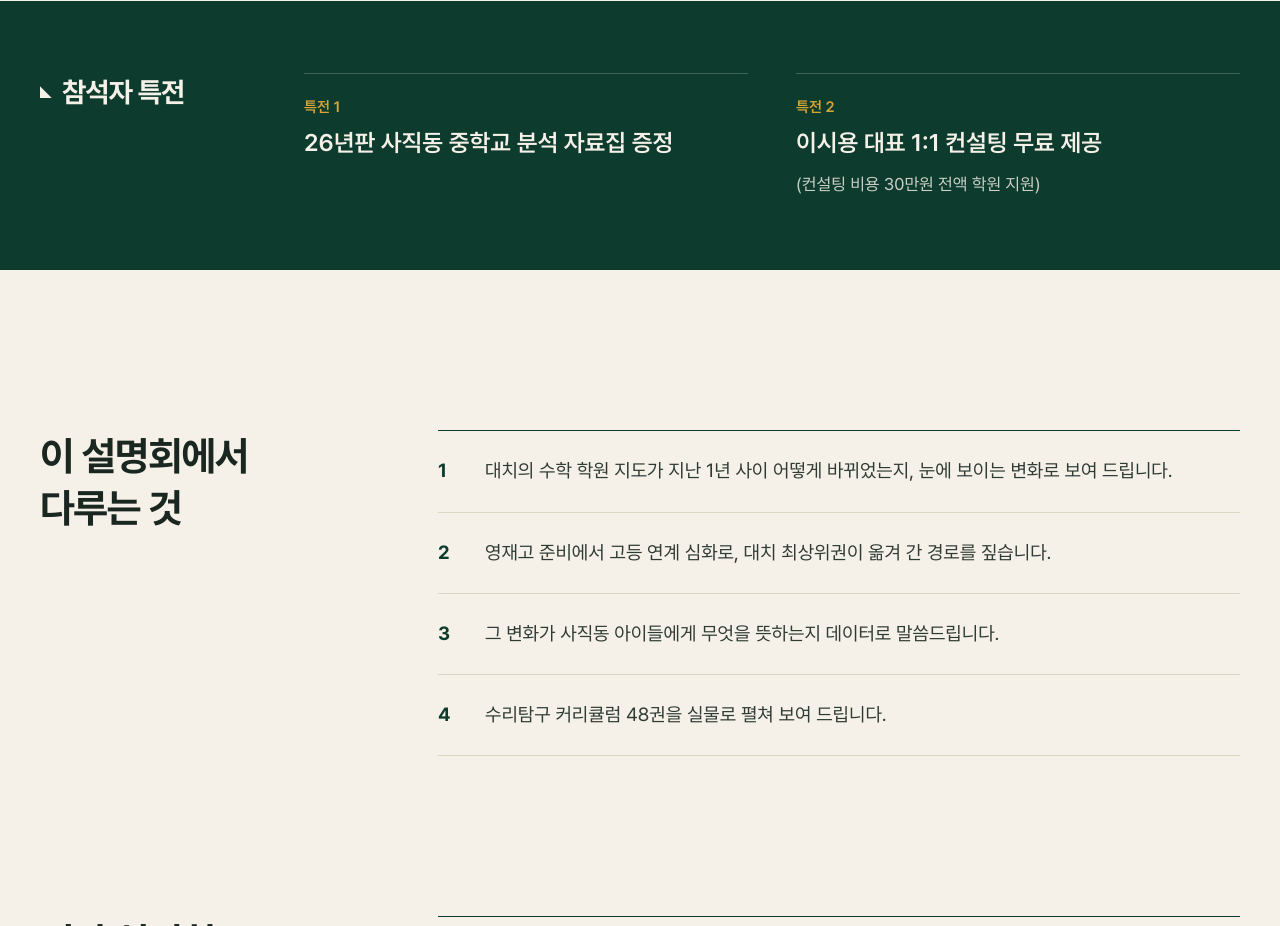
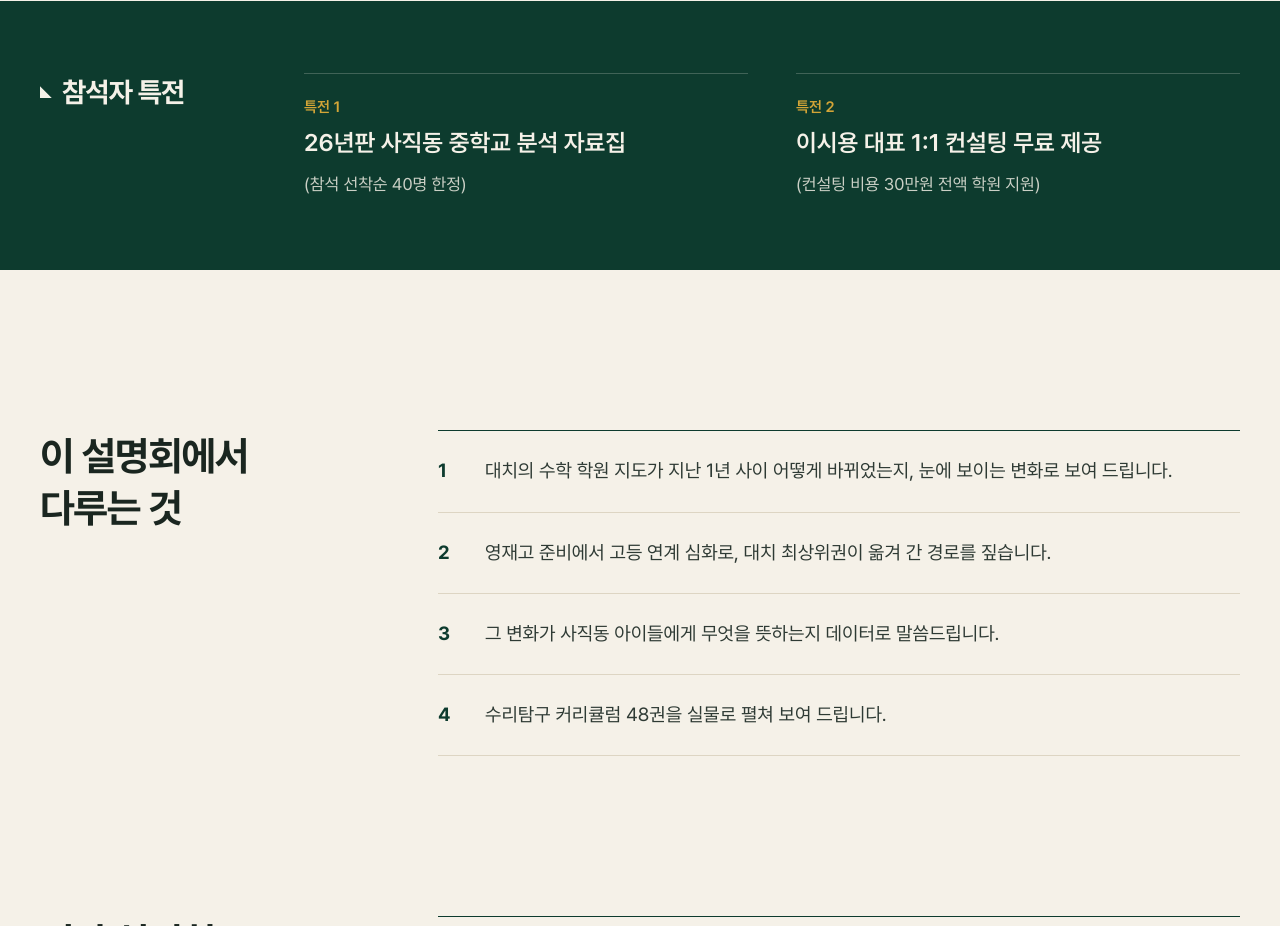
Before and after one commit to seung-jun221/sutam, a website: page seminar/2026-11.html in a window 1280 px wide. Shown: the part 1360-2286 px from the top of the page. Drawn offline with Linux system fonts and the light colour scheme.

Commit message:
fix: 랜딩 특전 1 문구 (참석 선착순 40명 한정)

```diff
--- a/seminar/2026-11.html
+++ b/seminar/2026-11.html
@@ -138,7 +138,8 @@
             <div class="lp-benefit-list">
               <div class="lp-benefit">
                 <p class="lp-benefit__no">특전 1</p>
-                <p class="lp-benefit__title">26년판 사직동 중학교 분석 자료집 증정</p>
+                <p class="lp-benefit__title">26년판 사직동 중학교 분석 자료집</p>
+                <p class="lp-benefit__sub">(참석 선착순 40명 한정)</p>
               </div>
               <div class="lp-benefit">
                 <p class="lp-benefit__no">특전 2</p>
```
